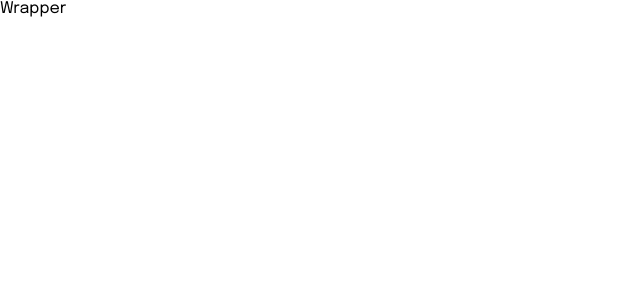
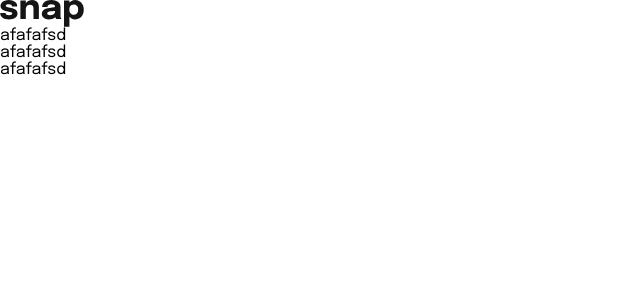
Before and after one commit to AndrShept/react-tailwinds-main, a React (Create React App) app: page / in a window 1280 px wide. Shown: the top 300 px of the page, without its empty margins (0-640 px from the left). Built offline with nearby package versions, Linux system fonts and the light colour scheme.

Commit message:
modified:   src/App.js 	new file:   src/components/header/index.jsx 	new file:   src/components/nav-item/index.jsx 	modified:   src/components/wrapper/index.jsx

```diff
--- a/src/App.js
+++ b/src/App.js
@@ -1,10 +1,15 @@
-import { Wrapper } from "./components/wrapper";
+import { Header } from "./components/header";
+
+import { Wrapper } from "./components/wrapper/index";
 
 function App() {
   return (
-    <div className="App">
-      <Wrapper />
-    </div>
+    <Wrapper>
+      <Header />
+
+
+
+    </Wrapper>
   );
 }
 
--- /dev/null
+++ b/src/components/header/index.jsx
@@ -0,0 +1,16 @@
+import React from "react";
+import { ReactComponent as LogoIcon } from "../../images/logo.svg";
+import { NavItem } from "../nav-item";
+
+export const Header = () => {
+  return (
+    <header className="flex">
+      <LogoIcon />
+      <nav>
+        <NavItem />
+        <NavItem />
+        <NavItem />
+      </nav>
+    </header>
+  );
+};
--- /dev/null
+++ b/src/components/nav-item/index.jsx
@@ -0,0 +1,12 @@
+import React from "react";
+import {ReactComponents as ArrowDownIcon } from '../../images/ArrowDownIcon'
+
+export const NavItem = ({ text = "afafafsd" }) => {
+  return (
+    <div className="relative">
+      <div className="flex space-x-2 cursor-pointer">
+        <span className="text-medium-gray hover:text-almost-black">{text}</span>
+      </div>
+    </div>
+  );
+};
--- a/src/components/wrapper/index.jsx
+++ b/src/components/wrapper/index.jsx
@@ -1,5 +1,5 @@
 import React from "react";
 
-export const Wrapper = () => {
-  return <div>Wrapper</div>;
+export const Wrapper = ({ children }) => {
+  return <div className="container mx-auto min-h-min">{children}</div>;
 };
```
